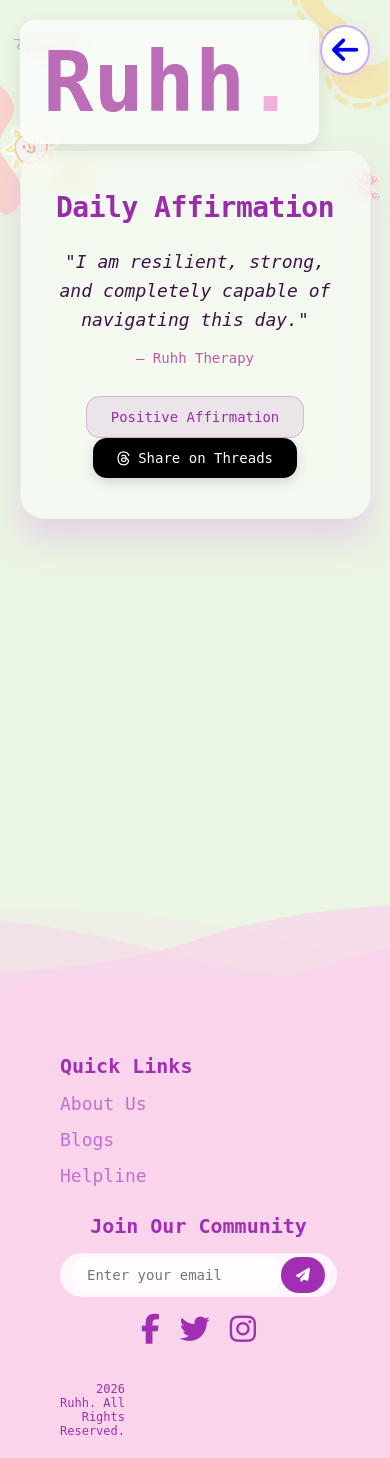
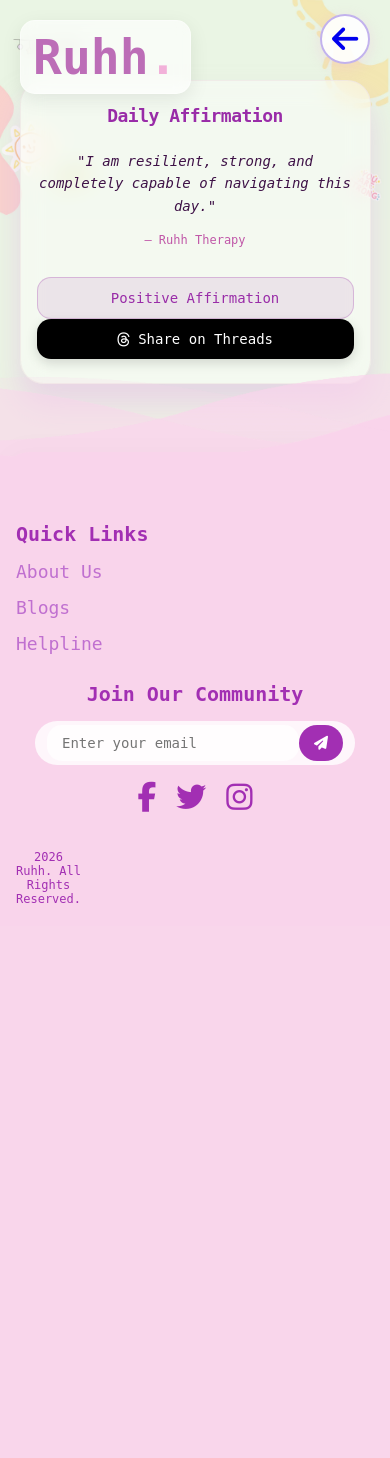
Before and after one commit to 006ayeshaarshad-byte/ruhh.2, a PHP site: page /quote.html in a window 390 px wide. After the commit the page ends 903 px from the top, so only its background shows below. Run offline with PHP 8.4, Linux system fonts and the light colour scheme; data that the repository does not hold is empty.

Commit message:
Update quote.css
Restored and updated CSS styles for the quote application, including layout, button styles, and responsive design.

```diff
--- a/quote.css
+++ b/quote.css
@@ -490,3 +490,31 @@ background-blend-mode: normal;
 .spacer {
     height: 55vh;
 }
+
+
+
+
+
+/* ── RESPONSIVE ── */
+@media (max-width: 900px) {
+    .quote-box { max-width: 90%; padding: 30px 20px; margin-top: 100px; }
+    .quote-box h2 { font-size: 22px; }
+    #quote { font-size: 16px; }
+    .logo { font-size: 32px; padding: 10px 16px; }
+    .footer { padding: 70px 30px 20px; }
+    .footer-bottom { text-align: center; }
+    .spacer { height: 20vh; }
+}
+@media (max-width: 600px) {
+    .quote-box { max-width: 95%; padding: 24px 16px; margin-top: 80px; }
+    .quote-box h2 { font-size: 18px; }
+    #quote { font-size: 14px; }
+    #author { font-size: 12px; }
+    .button-container { flex-direction: column; gap: 10px; }
+    #new-quote, .thread-btn { width: 100%; justify-content: center; }
+    .logo { font-size: 24px; padding: 8px 12px; }
+    .back-btn { top: 14px; }
+    .footer { padding: 70px 16px 20px; }
+    .footer-bottom { text-align: center; }
+    .spacer { height: 8vh; }
+}
```
